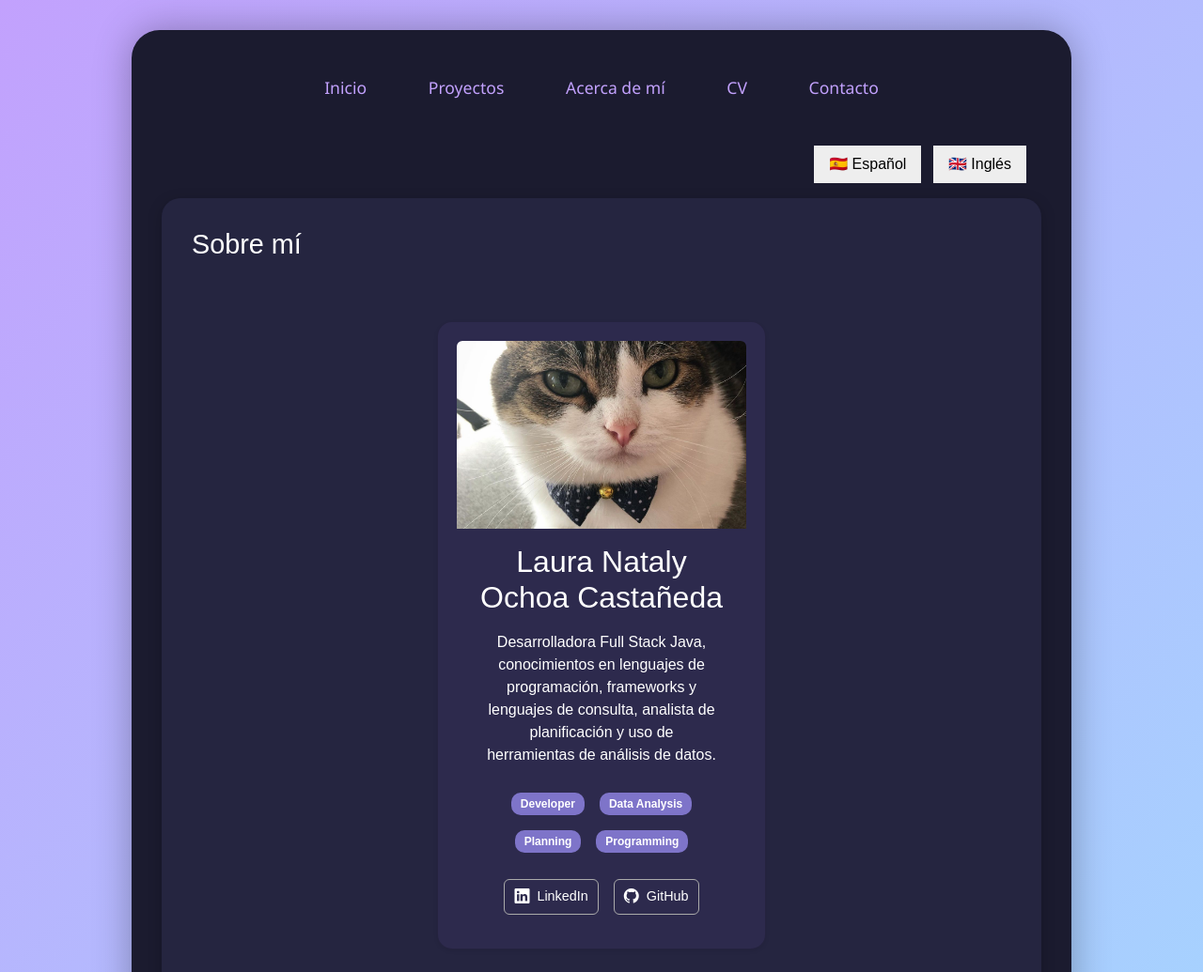
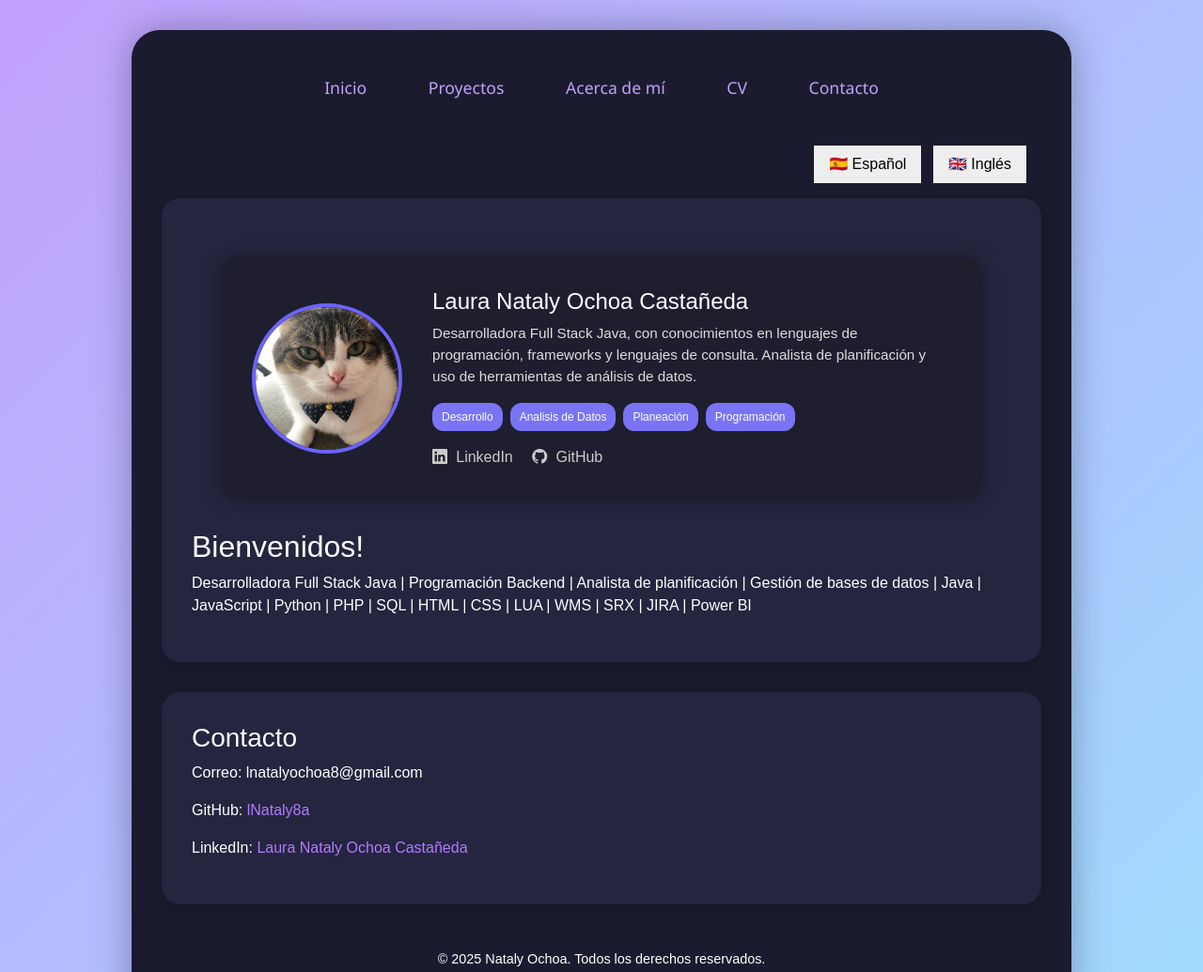
Before and after one commit to lNataly8a/Portafolio, a plain HTML site: page index.html in a window 1280 px wide. Shown: the top 1035 px of the page at 94% size. Drawn offline with nearby package versions, Linux system fonts and the light colour scheme.

Commit message:
Agrego estilo y tarjeta

```diff
--- a/index.html
+++ b/index.html
@@ -28,39 +28,67 @@
 
   <main>
 <section class="lang-es">
-  <h2 class="section-title">Sobre mí</h2>
+ <div id="sobre-mi" class="about-section">
+  <div class="about-container">
+    <img src="GatoFoto.jpg" alt="Foto de Nataly" class="about-img" />
 
-  <div class="tarjeta-container">
-    <div class="card custom-card shadow-sm">
-      <img src="GatoFoto.jpg" class="card-img-top rounded-top card-img-custom" alt="Foto de Nataly">
-      <div class="card-body text-center">
-        <h2 class="card-title mb-3">Laura Nataly Ochoa Castañeda</h2>
-        <p class="card-text px-3">
-          Desarrolladora Full Stack Java, conocimientos en lenguajes de programación, frameworks y lenguajes de consulta, analista de planificación y uso de herramientas de análisis de datos.
-        </p>
-        <div class="d-flex flex-wrap justify-content-center gap-2 my-4">
-          <span class="badge skill-pill">Developer</span>
-          <span class="badge skill-pill">Data Analysis</span>
-          <span class="badge skill-pill">Planning</span>
-          <span class="badge skill-pill">Programming</span>
-        </div>
-        <div class="d-flex justify-content-center gap-3 mt-4">
-          <a href="https://www.linkedin.com/in/laura-nataly-ochoa-castañeda-9942ab356" class="btn btn-outline-dark btn-sm" target="_blank">
-            <i class="bi bi-linkedin me-1"></i> LinkedIn
-          </a>
-          <a href="https://github.com/lNataly8a" class="btn btn-outline-dark btn-sm" target="_blank">
-            <i class="bi bi-github me-1"></i> GitHub
-          </a>
-        </div>
+    <div class="about-info">
+      <h3>Laura Nataly Ochoa Castañeda</h3>
+      <p>
+        Desarrolladora Full Stack Java, con conocimientos en lenguajes de programación, frameworks y lenguajes de consulta. Analista de planificación y uso de herramientas de análisis de datos.
+      </p>
+
+      <div class="skills">
+        <span class="skill-pill">Desarrollo</span>
+        <span class="skill-pill">Analisis de Datos</span>
+        <span class="skill-pill">Planeación</span>
+        <span class="skill-pill">Programación</span>
+      </div>
+
+      <div class="social-links">
+        <a href="https://www.linkedin.com/in/laura-nataly-ochoa-castañeda-9942ab356" target="_blank">
+          <i class="bi bi-linkedin"></i> LinkedIn
+        </a>
+        <a href="https://github.com/lNataly8a" target="_blank">
+          <i class="bi bi-github"></i> GitHub
+        </a>
       </div>
     </div>
   </div>
-
+</div>
   <h2>Bienvenidos!</h2>
   <p>Desarrolladora Full Stack Java | Programación Backend | Analista de planificación | Gestión de bases de datos | Java | JavaScript | Python | PHP | SQL | HTML | CSS | LUA | WMS | SRX | JIRA | Power BI</p>
 </section>
 
     <section class="lang-en">
+       <div id="sobre-mi" class="about-section">
+  <div class="about-container">
+    <img src="GatoFoto.jpg" alt="Foto de Nataly" class="about-img" />
+
+    <div class="about-info">
+      <h3>Laura Nataly Ochoa Castañeda</h3>
+      <p>
+      Full-stack Java developer with knowledge of programming languages, frameworks, and query languages. Planning analyst and use of data analysis tools.
+      </p>
+
+      <div class="skills">
+        <span class="skill-pill">Developer</span>
+        <span class="skill-pill">Data Analysis</span>
+        <span class="skill-pill">Planning</span>
+        <span class="skill-pill">Programming</span>
+      </div>
+
+      <div class="social-links">
+        <a href="https://www.linkedin.com/in/laura-nataly-ochoa-castañeda-9942ab356" target="_blank">
+          <i class="bi bi-linkedin"></i> LinkedIn
+        </a>
+        <a href="https://github.com/lNataly8a" target="_blank">
+          <i class="bi bi-github"></i> GitHub
+        </a>
+      </div>
+    </div>
+  </div>
+</div>
       <h2>Welcome!</h2>
       <p>Full Stack Java Developer | Backend Programming | Planning Analyst | Database Management | Java | JavaScript | Python | PHP | SQL | HTML | CSS | LUA | WMS | SRX | JIRA | Power BI</p>
     </section>
--- a/styles.css
+++ b/styles.css
@@ -63,64 +63,80 @@ body {
   box-shadow: 0 2px 10px rgba(0, 0, 0, 0.2);
 }
 /* Estilo tarjeta de presentación*/
-/* Contenedor principal con el estilo tipo tarjeta central oscura */
-.tarjeta-container {
-  display: flex;
-  justify-content: center;
-  align-items: center;
-  padding: 3rem 1rem;
-  min-height: 80vh;
+.about-section {
+  padding: 2rem;
+  max-width: 1000px;
+  margin: 0 auto;
+  color: white;
 }
 
-/* Tarjeta personalizada */
-.custom-card {
-  width: 100%;
-  max-width: 350px;
-  min-height: 450px;
-  border-radius: 16px;
-  background-color: #2d2a4d;
-  padding: 20px;
-  color: white;
-  box-shadow: 0 0 20px rgba(0, 0, 0, 0.3);
-  transition: transform 0.3s ease;
+.about-container {
+  display: flex;
+  flex-wrap: wrap;
+  gap: 2rem;
+  align-items: center;
+  justify-content: center;
+  background-color: #1e1e2f;
+  padding: 2rem;
+  border-radius: 1rem;
+  box-shadow: 0 0 20px rgba(0, 0, 0, 0.4);
 }
 
-.custom-card:hover {
-  transform: translateY(-6px);
+.about-img {
+  width: 160px;
+  height: 160px;
+  object-fit: cover;
+  border-radius: 50%;
+  border: 4px solid #6c63ff;
 }
 
-.card-img-custom {
-  height: 200px;
-  width: 100%;
-  object-fit: cover;
-  border-top-left-radius: 1rem;
-  border-top-right-radius: 1rem;
+.about-info {
+  flex: 1;
+  min-width: 280px;
 }
-.card-text {
-  color: #ffffff;
+
+.about-info h3 {
+  font-size: 1.5rem;
+  margin-bottom: 0.5rem;
 }
-/* Badges de habilidades */
+
+.about-info p {
+  font-size: 0.95rem;
+  line-height: 1.5;
+  color: #dddddd;
+  margin-bottom: 1rem;
+}
+
+.skills {
+  display: flex;
+  flex-wrap: wrap;
+  gap: 0.5rem;
+  margin-bottom: 1rem;
+}
+
 .skill-pill {
-  background-color: #7e74c9;
+  background-color: #7a74f5;
   color: white;
   font-size: 0.75rem;
   padding: 6px 10px;
-  border-radius: 10px;
-  margin: 4px;
-  white-space: nowrap;
-}
-.profile-card-section {
-  margin-top: 2rem;
-  padding: 2rem 1rem;
-  text-align: center;
+  border-radius: 12px;
 }
 
-.section-title {
-  font-size: 1.8rem;
-  color: white;
-  margin-bottom: 1rem;
+.social-links a {
+  display: inline-block;
+  margin-right: 1rem;
+  color: #cccccc;
+  text-decoration: none;
+  transition: color 0.3s ease;
 }
 
+.social-links a:hover {
+  color: white;
+}
+
+.social-links i {
+  margin-right: 0.3rem;
+}
 /* Botones sociales */
 .btn-outline-dark {
   border: 1px solid #aaa;
@@ -178,3 +194,10 @@ section {
   border-radius: 50%;
   box-shadow: 0 0 12px #6a5acd;
 }
+footer {
+  text-align: center;
+  margin-top: 2rem; /* opcional, para espacio */
+  padding: 1rem 0;
+  color: #fff; /* si el fondo es oscuro */
+  font-size: 0.9rem;
+}
```
Also changed, not shown: about.html (+6 -5 lines).
